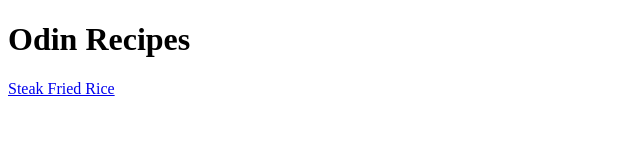
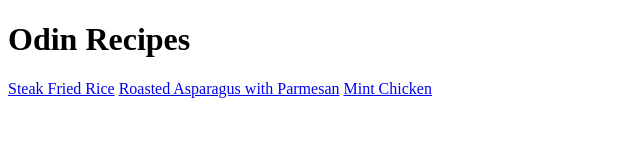
Before and after one commit to Mello1503/odin-recipes, a plain HTML site: page index.html in a window 1280 px wide. Shown: the whole page, without its empty margins (0-640 px from the left). Drawn offline with Linux system fonts and the light colour scheme.

Commit message:
Add links to main page

```diff
--- a/index.html
+++ b/index.html
@@ -7,5 +7,7 @@
 <body>
     <h1>Odin Recipes</h1>
     <a href="recipes/steak-fried-rice.html">Steak Fried Rice</a>
+    <a href="recipes/roasted-asparagus-with-parmesan.html">Roasted Asparagus with Parmesan</a>
+    <a href="recipes/mint-chicken.html">Mint Chicken</a>
 </body>
 </html>
```
